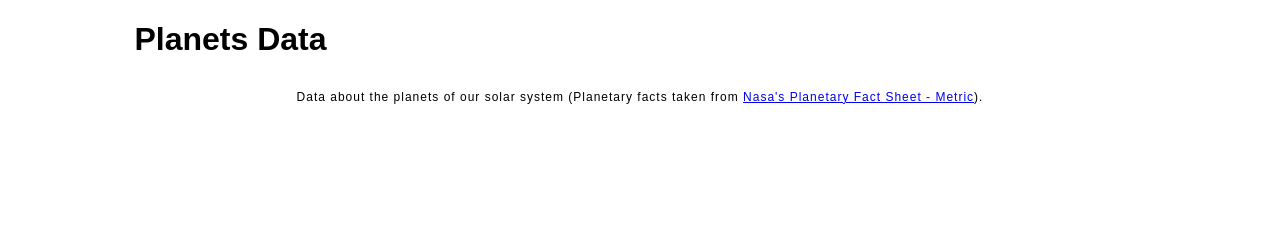
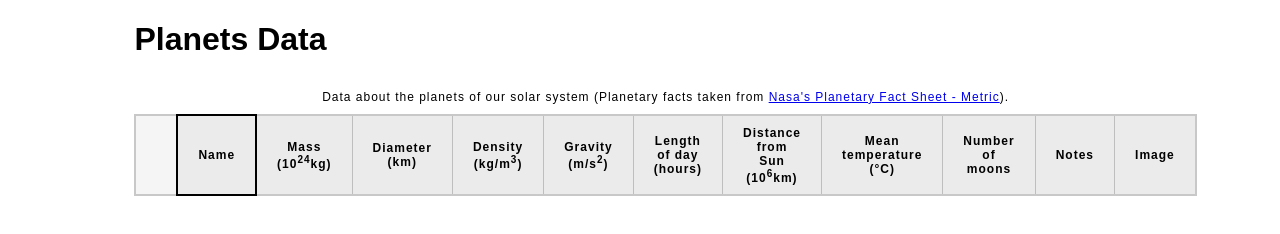
Before and after one commit to erichung-cwu/erichung-cwu.github.io, a plain HTML site: page planets-table/index.html in a window 1280 px wide. Drawn offline with Linux system fonts and the light colour scheme.

Commit message:
naming
All parts for the naming setup

```diff
--- a/planets-table/index.html
+++ b/planets-table/index.html
@@ -21,21 +21,29 @@
                     href="http://nssdc.gsfc.nasa.gov/planetary/factsheet/">
                     Nasa's Planetary Fact Sheet - Metric</a>).
                 </caption>
+
                 <colgroup>
-                    <col>
-                    <col>
-                    <col>
-                    <col>
-                    <col>
-                    <col>
-                    <col>
-                    <col>
-                    <col>
-                    <col>
-                    <col>
-                    <col>
-                </colgroup>
-                <thead>
+                    <col span="2">
+                    <col style="border: 2px solid black">
+                    <col span="9">
+                  </colgroup>
+                  <thead>
+                    <tr>
+                      <td colspan="2"></td>
+                      <th scope="col">Name</th>
+                      <th scope="col">Mass (10<sup>24</sup>kg)</th>
+                      <th scope="col">Diameter (km)</th>
+                      <th scope="col">Density (kg/m<sup>3</sup>)</th>
+                      <th scope="col">Gravity (m/s<sup>2</sup>)</th>
+                      <th scope="col">Length of day (hours)</th>
+                      <th scope="col">Distance from Sun (10<sup>6</sup>km)</th>
+                      <th scope="col">Mean temperature (°C)</th>
+                      <th scope="col">Number of moons</th>
+                      <th scope="col">Notes</th>
+                      <th scope="col">Image</th>
+                    </tr>
+                  </thead>
+
                     <tr></tr>
                 </thead>
                 <tbody>
```
